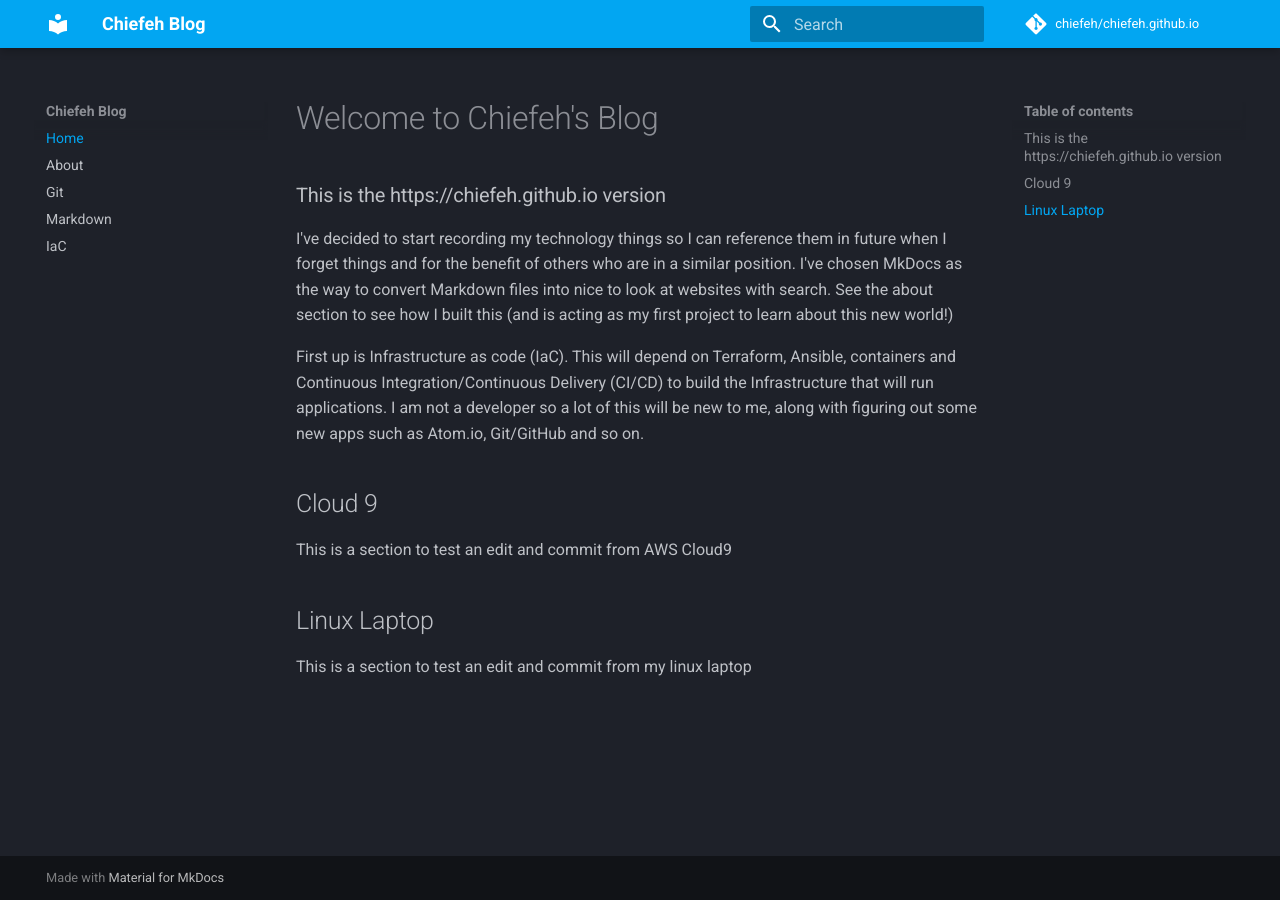
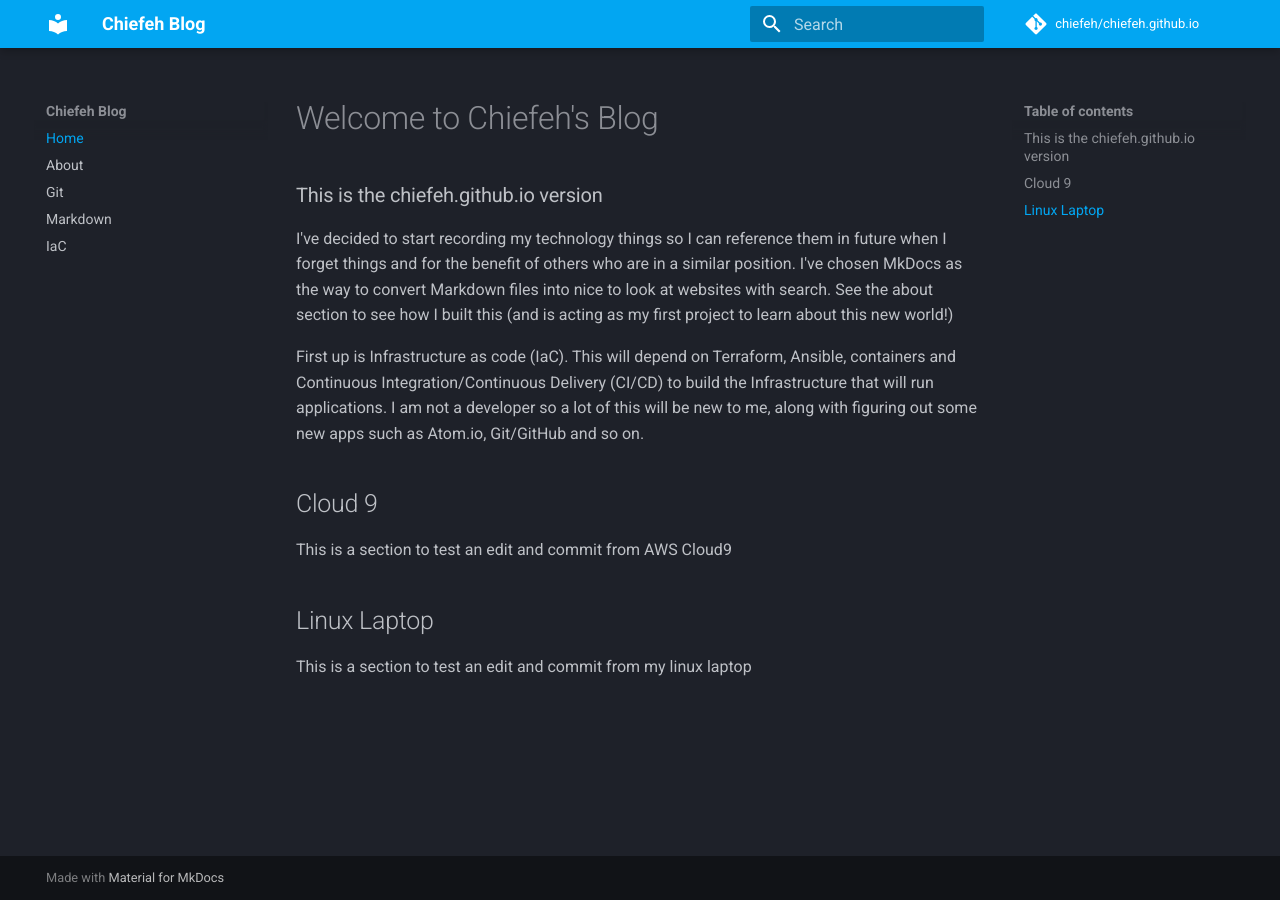
Before and after one commit to chiefeh/chiefeh.github.io, an MkDocs documentation site: the page built from docs/index.md, in a window 1280 px wide. Built offline with MkDocs 1.6.1 and Material for MkDocs 9.7.7, drawn with Linux system fonts in a browser that asks for light colours; comment, search, counter and statistics services are not loaded; part of the change alters nothing that is shown.

Commit message:
trying to get sed to work 1

```diff
--- a/docs/index.md
+++ b/docs/index.md
@@ -1,6 +1,6 @@
 # Welcome to Chiefeh's Blog
 
-### This is the https://chiefeh.github.io version
+### This is the chiefeh.github.io version
 
 I've decided to start recording my technology things so I can reference them
 in future when I forget things and for the benefit of others who are in a
```
Also changed, not shown: 1 other file.
